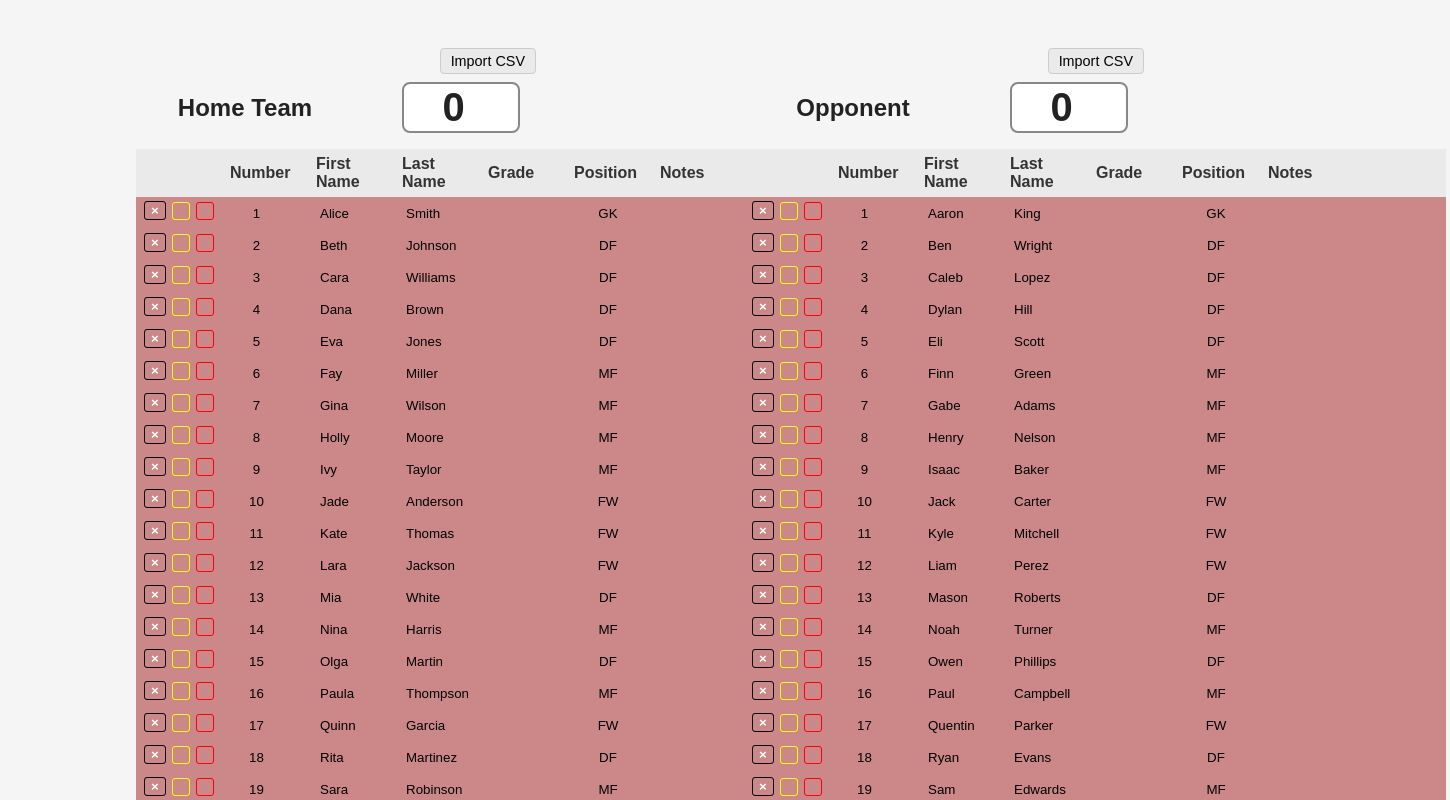
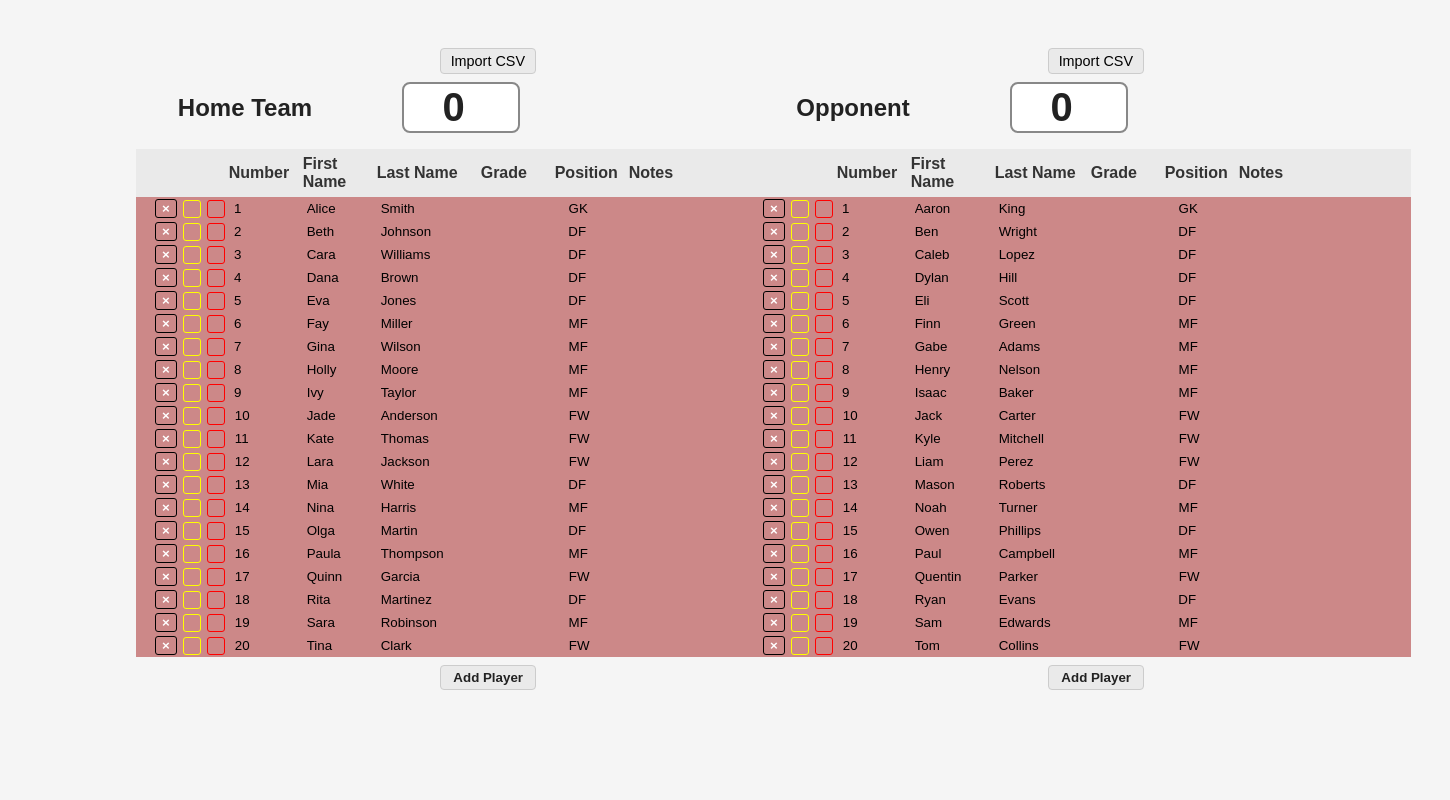
Before and after one commit to kenahoo/announcer, a React (Create React App) app in the folder announcer-app/: page / in a window 1280 px wide. Shown: the top 800 px of the page, 1450 px wide, since content can reach past the window. Built offline with nearby package versions, Linux system fonts and the light colour scheme.

Commit message:
Better width & spacing

```diff
--- a/announcer-app/src/App.css
+++ b/announcer-app/src/App.css
@@ -65,7 +65,7 @@ body {
 }
 
 .roster li {
-  margin-bottom: 8px;
+  margin-bottom: 2px;
 }
 
 .roster-table {
@@ -75,7 +75,7 @@ body {
 
 .roster-table th,
 .roster-table td {
-  padding: 4px 8px;
+  padding: 2px 2px;
   text-align: left;
   min-width: 70px;
 }
@@ -90,7 +90,7 @@ body {
 
 .roster-table tr {
   transition: background 0.2s;
-  height: 32px;
+  height: 20px;
 }
 
 .roster-table tr:hover {
--- a/announcer-app/src/App.js
+++ b/announcer-app/src/App.js
@@ -1,4 +1,4 @@
-import React, { useState } from 'react';
+import React, { useState, useRef, useEffect } from 'react';
 import './App.css';
 import Papa from 'papaparse';
 
@@ -48,6 +48,46 @@ const initialOpponentRoster = [
   { number: 19, firstName: 'Sam', lastName: 'Edwards', grade: '', position: 'MF', scores: '', yellowCard: false, redCard: false },
   { number: 20, firstName: 'Tom', lastName: 'Collins', grade: '', position: 'FW', scores: '', yellowCard: false, redCard: false }
 ];
+
+function AutoWidthInput({ value, onChange, type = 'text', style = {}, ...props }) {
+  const spanRef = useRef(null);
+  const inputRef = useRef(null);
+  const [inputWidth, setInputWidth] = useState(20);
+
+  useEffect(() => {
+    if (spanRef.current) {
+      setInputWidth(spanRef.current.offsetWidth + 8); // add some padding
+    }
+  }, [value]);
+
+  return (
+    <>
+      <input
+        ref={inputRef}
+        type={type}
+        value={value}
+        onChange={onChange}
+        style={{ ...style, width: inputWidth, minWidth: 20, maxWidth: 400, boxSizing: 'content-box' }}
+        {...props}
+      />
+      <span
+        ref={spanRef}
+        style={{
+          position: 'absolute',
+          visibility: 'hidden',
+          height: 0,
+          overflow: 'hidden',
+          whiteSpace: 'pre',
+          fontSize: style.fontSize || 'inherit',
+          fontFamily: style.fontFamily || 'inherit',
+          fontWeight: style.fontWeight || 'inherit',
+          padding: style.padding || '2px 4px',
+          border: style.border || 'none',
+        }}
+      >{value || ''}</span>
+    </>
+  );
+}
 
 function Roster({ teamName, onTeamNameChange, score, onScoreChange, players, status, toggleStatus, handlePlayerChange, handleRemovePlayer, handleAddPlayer, handleImportCSV }) {
   // Card toggle handlers
@@ -103,11 +143,11 @@ function Roster({ teamName, onTeamNameChange, score, onScoreChange, players, sta
                 if (e.target.tagName !== 'INPUT' && e.target.tagName !== 'BUTTON') toggleStatus(player.number);
               }}
             >
-              <td style={{ display: 'flex', alignItems: 'center', gap: '4px' }}>
+              <td style={{ display: 'flex', alignItems: 'center', gap: '4px' }}>&nbsp;&nbsp;
                 <button
                   type="button"
                   onClick={e => { e.stopPropagation(); handleRemovePlayer(idx); }}
-                  style={{ background: 'transparent', color: '#fff', border: '1px solid #000', borderRadius: '3px', cursor: 'pointer', fontWeight: 'bold' }}
+                  style={{ background: 'transparent', color: '#fff', border: '1px solid #000', borderRadius: '3px', cursor: 'pointer', fontWeight: 'bold', marginLeft: '4px' }}
                   aria-label="Remove Player"
                 >×</button>
                 <button
@@ -128,7 +168,7 @@ function Roster({ teamName, onTeamNameChange, score, onScoreChange, players, sta
                 </button>
               </td>
               <td>
-                <input
+                <AutoWidthInput
                   type="number"
                   value={player.number}
                   onChange={e => handlePlayerChange(idx, 'number', e.target.value)}
@@ -136,7 +176,7 @@ function Roster({ teamName, onTeamNameChange, score, onScoreChange, players, sta
                 />
               </td>
               <td>
-                <input
+                <AutoWidthInput
                   type="text"
                   value={player.firstName}
                   onChange={e => handlePlayerChange(idx, 'firstName', e.target.value)}
@@ -144,7 +184,7 @@ function Roster({ teamName, onTeamNameChange, score, onScoreChange, players, sta
                 />
               </td>
               <td>
-                <input
+                <AutoWidthInput
                   type="text"
                   value={player.lastName}
                   onChange={e => handlePlayerChange(idx, 'lastName', e.target.value)}
@@ -152,7 +192,7 @@ function Roster({ teamName, onTeamNameChange, score, onScoreChange, players, sta
                 />
               </td>
               <td>
-                <input
+                <AutoWidthInput
                   type="text"
                   value={player.grade || ''}
                   onChange={e => handlePlayerChange(idx, 'grade', e.target.value)}
@@ -160,7 +200,7 @@ function Roster({ teamName, onTeamNameChange, score, onScoreChange, players, sta
                 />
               </td>
               <td>
-                <input
+                <AutoWidthInput
                   type="text"
                   value={player.position}
                   onChange={e => handlePlayerChange(idx, 'position', e.target.value)}
@@ -168,7 +208,7 @@ function Roster({ teamName, onTeamNameChange, score, onScoreChange, players, sta
                 />
               </td>
               <td>
-                <input
+                <AutoWidthInput
                   type="text"
                   value={player.scores}
                   onChange={e => handlePlayerChange(idx, 'scores', e.target.value)}
```
